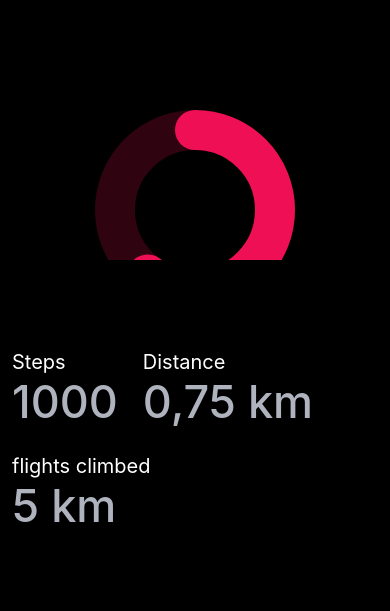
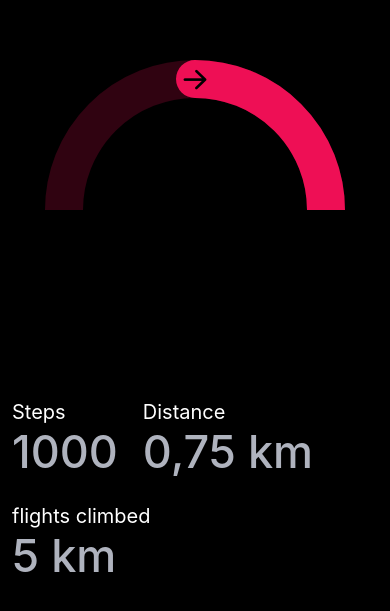
Before and after one commit to SergioMonteRi/RN-Pedometer, a React Native app: screen / in a window 390 px wide. Shown: the part 101-712 px from the top of the page. Built offline with nearby package versions, Linux system fonts and the light colour scheme.

Commit message:
feat: add arrow at ring progress

```diff
--- a/App.tsx
+++ b/App.tsx
@@ -7,7 +7,7 @@ import RingProgress from './src/components/RingProgress';
 export default function App() {
   return (
     <View style={styles.container}>
-      <RingProgress progress={0.6}/>
+      <RingProgress progress={0.6} radius={150} strokeWidth={38}/>
 
       <View style={styles.statsContainer}>
         <StatsData label='Steps' value='1000' />
--- a/src/components/RingProgress/index.tsx
+++ b/src/components/RingProgress/index.tsx
@@ -1,8 +1,9 @@
 import { View } from 'react-native'
 import React, { useEffect } from 'react'
 
-import Svg, { Circle } from 'react-native-svg';
+import Svg, { Circle, CircleProps } from 'react-native-svg';
 import Animated, { useAnimatedProps, useSharedValue, withTiming } from 'react-native-reanimated';
+import AntDesign from '@expo/vector-icons/AntDesign';
 
 import RingProgressStyles from './styles';
 
@@ -26,10 +27,19 @@ const RingProgress = (props: RingProgressProps) => {
         strokeDasharray: [circumference * fill.value, circumference]
     }))
 
-    const styles = RingProgressStyles(radius);
+    const circleProps: CircleProps = {
+        cx: radius,
+        cy: radius,
+        r: innerRadius,
+        strokeWidth: strokeWidth,
+        stroke: "#EE0F55",
+        fill: "none",
+    }
+
+    const styles = RingProgressStyles(radius, strokeWidth);
 
     useEffect(() => {
-        fill.value = withTiming(progress, { duration: 1500});
+        fill.value = withTiming(progress, { duration: 1500 });
     }, [progress])
 
     return (
@@ -37,28 +47,19 @@ const RingProgress = (props: RingProgressProps) => {
             <Svg>
                 {/* Background */}
                 <Circle
-                    cx={radius}
-                    cy={radius}
-                    r={innerRadius}
-                    strokeWidth={strokeWidth}
-                    stroke={"#EE0F55"}
-                    fill={"none"}
+                    {...circleProps}
                     opacity={0.2}
                 />
 
                 <AnimatedCircle
+                    {...circleProps}
                     animatedProps={animatedProps}
-                    cx={radius}
-                    cy={radius}
-                    r={innerRadius}
-                    fill={"none"}
-                    strokeWidth={strokeWidth}
-                    stroke={"#EE0F55"}
                     strokeLinecap="round"
                     rotation="-90"
                     origin={`${radius}, ${radius}`}
                 />
             </Svg>
+            <AntDesign name="arrowright" size={strokeWidth * 0.8} color="black" style={styles.arrow}/>
         </View>
     )
 }
--- a/src/components/RingProgress/styles.ts
+++ b/src/components/RingProgress/styles.ts
@@ -1,12 +1,17 @@
 import { StyleSheet } from "react-native";
 
-const RingProgressStyles = (radius: number) => {
+const RingProgressStyles = (radius: number, strokeWidth: number) => {
   return StyleSheet.create({
     container: {
       width: radius * 2,
       height: radius * 2,
       alignSelf: "center",
     },
+    arrow: {
+      position: "absolute",
+      alignSelf: "center",
+      top: strokeWidth * 0.1
+    }
   });
 };
 
```
